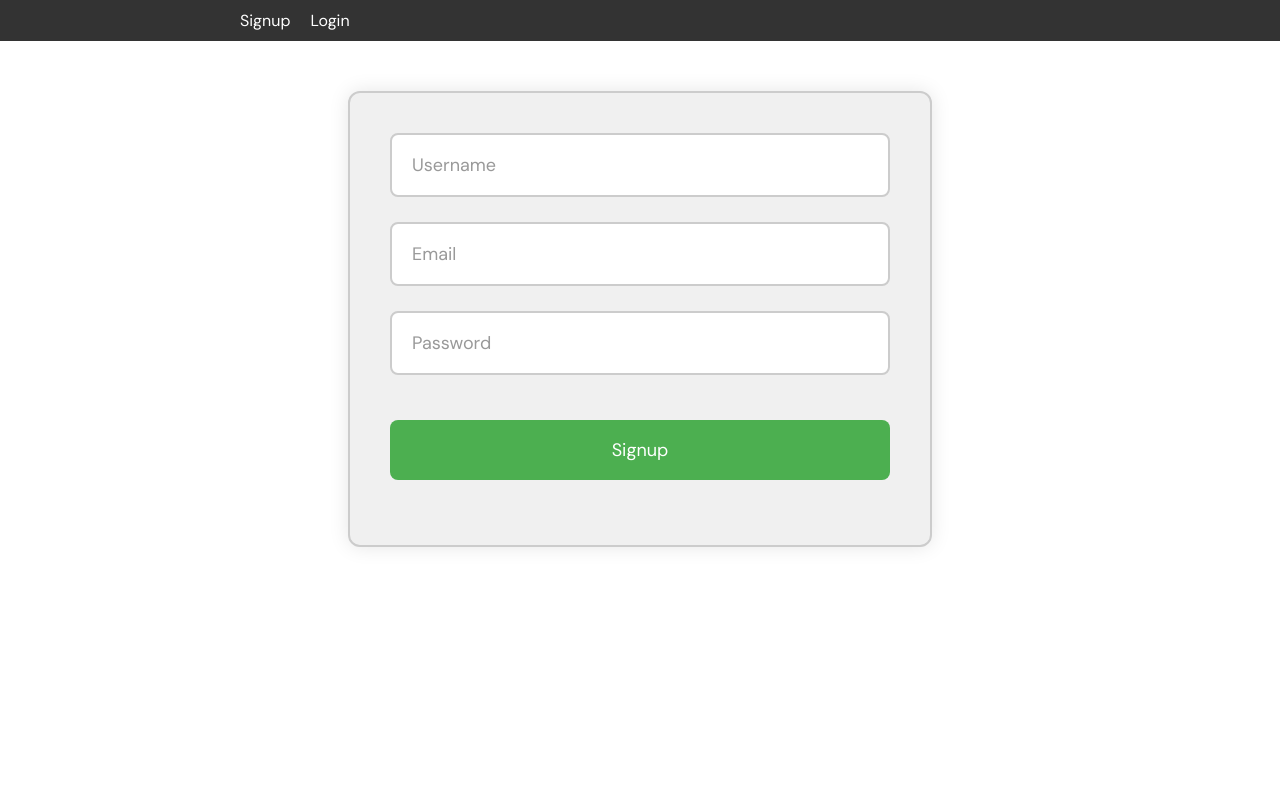
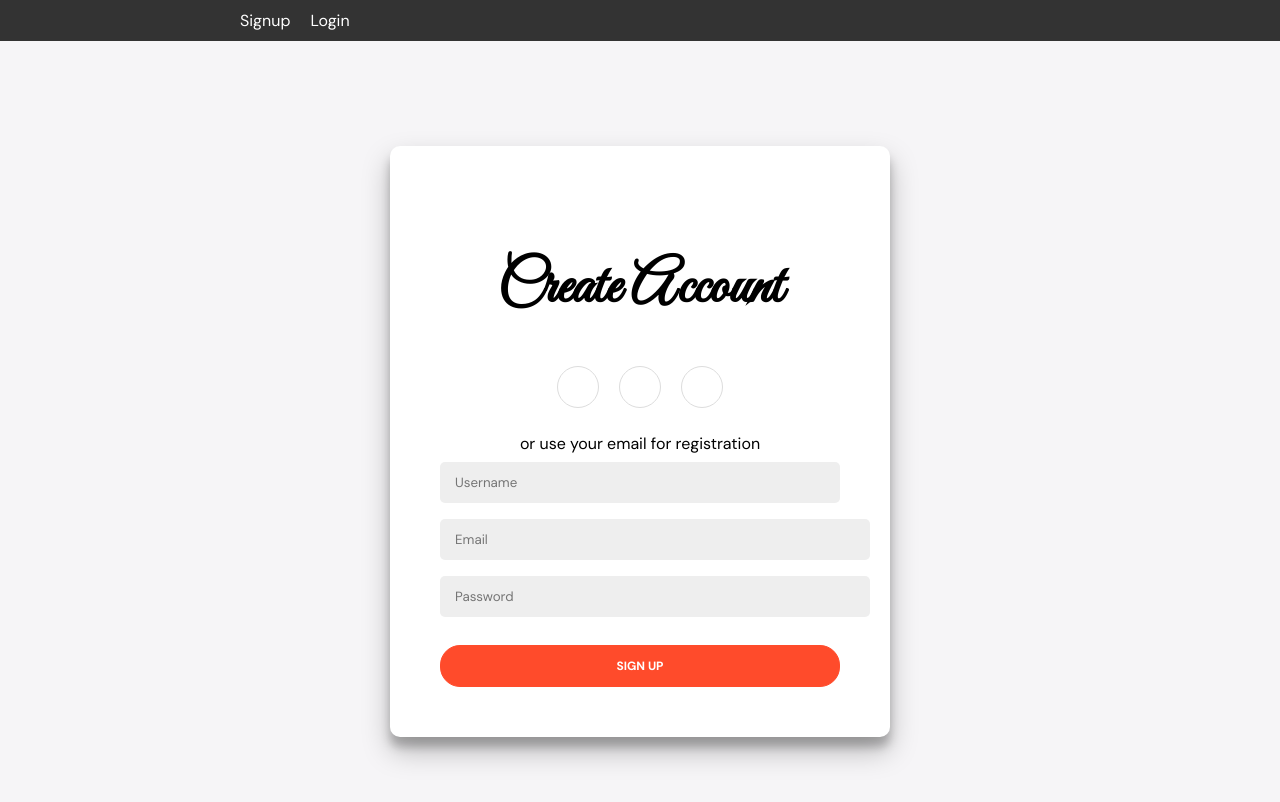
Before and after one commit to winniegithubrit/Glam-Beauty-Store, a React (Create React App) app in the folder Frontend/beauty/: page /signup in a window 1280 px wide. Shown: the top 802 px of the page. Built offline with nearby package versions, Linux system fonts and the light colour scheme.

Commit message:
completed

```diff
--- a/Frontend/beauty/src/Components/Login.css
+++ b/Frontend/beauty/src/Components/Login.css
@@ -1,35 +1,130 @@
-.login-form {
-  max-width: 400px;
-  margin: 50px auto;
-  padding: 30px;
-  border: 2px solid #ccc;
-  border-radius: 8px;
-  background-color: #f9f9f9;
-  box-shadow: 0 0 20px rgba(0, 0, 0, 0.1);
+/* Container for the authentication components */
+.glam-auth-container {
+  display: flex;
+  justify-content: center;
+  align-items: center;
+  height: 100vh;
+  background-color: #f6f5f7;
 }
 
-.login-form input {
+/* Box containing the form */
+.glam-form-box {
+  background: #ffffff;
+  border-radius: 10px;
+  box-shadow: 0 14px 28px rgba(0, 0, 0, 0.25), 0 10px 10px rgba(0, 0, 0, 0.22);
+  padding: 50px;
+  max-width: 400px;
   width: 100%;
-  padding: 15px;
-  margin-bottom: 20px;
-  border: 2px solid #ccc;
-  border-radius: 5px;
-  font-size: 18px;
-  box-sizing: border-box;
+  text-align: center;
 }
 
-.login-form button {
-  width: 100%;
-  padding: 15px;
-  border: none;
-  border-radius: 5px;
-  background-color: #007bff;
-  color: #fff;
-  font-size: 18px;
-  cursor: pointer;
-  transition: background-color 0.3s ease;
+/* Sign-in form */
+.glam-sign-in-box {
+  /* Custom styling for sign-in box */
 }
 
-.login-form button:hover {
-  background-color: #0056b3;
+.glam-login-form {
+  display: flex;
+  flex-direction: column;
 }
+
+.glam-login-form h1 {
+  font-weight: bold;
+  margin-bottom: 20px;
+}
+
+.glam-login-form .glam-social-icons {
+  margin: 20px 0;
+}
+
+.glam-login-form .glam-social-link {
+  border: 1px solid #dddddd;
+  border-radius: 50%;
+  display: inline-block;
+  height: 40px;
+  margin: 0 10px;
+  width: 40px;
+}
+
+.glam-login-form .glam-social-link i {
+  font-size: 20px;
+  line-height: 40px;
+  color: #333333;
+}
+
+.glam-login-form input {
+  background-color: #eee;
+  border: none;
+  padding: 12px 15px;
+  margin: 8px 0;
+  width: 100%;
+}
+
+.glam-login-form button {
+  border-radius: 20px;
+  border: 1px solid #ff4b2b;
+  background-color: #ff4b2b;
+  color: #ffffff;
+  font-size: 12px;
+  font-weight: bold;
+  padding: 12px 45px;
+  text-transform: uppercase;
+  transition: transform 80ms ease-in;
+}
+
+.glam-login-form button:active {
+  transform: scale(0.95);
+}
+
+.glam-login-form button:focus {
+  outline: none;
+}
+
+.glam-overlay-container {
+  position: relative;
+}
+
+.glam-overlay {
+  background: #ff416c;
+  background: -webkit-linear-gradient(to right, #ff4b2b, #ff416c);
+  background: linear-gradient(to right, #ff4b2b, #ff416c);
+  background-repeat: no-repeat;
+  color: #ffffff;
+  position: absolute;
+  top: 0;
+  left: 50%;
+  height: 100%;
+  width: 50%;
+  transform: translateX(-100%);
+  transition: transform 0.6s ease-in-out;
+  border-radius: 10px;
+}
+
+.glam-overlay-panel {
+  position: absolute;
+  display: flex;
+  flex-direction: column;
+  justify-content: center;
+  align-items: center;
+  text-align: center;
+  top: 0;
+  height: 100%;
+  width: 50%;
+  transform: translateX(0);
+  transition: transform 0.6s ease-in-out;
+}
+
+.glam-left-panel {
+  transform: translateX(-20%);
+}
+
+.glam-right-panel {
+  right: 0;
+  transform: translateX(0);
+}
+
+.glam-ghost {
+  background-color: transparent;
+  border-color: #ffffff;
+  color: #ffffff;
+}
--- a/Frontend/beauty/src/Components/Login.js
+++ b/Frontend/beauty/src/Components/Login.js
@@ -16,7 +16,6 @@ const Login = ({ setUser }) => {
     };
 
     try {
-
       setUser(username);
       navigate("/home");
     } catch (error) {
@@ -25,7 +24,22 @@ const Login = ({ setUser }) => {
   };
 
   return (
-    <form className="login-form" onSubmit={handleSubmit}>
+    <div className="glam-auth-container" id="glam-login-container">
+      <div className="glam-form-box glam-sign-in-box">
+        <form className="glam-login-form" onSubmit={handleSubmit}>
+          <h1>Sign in</h1>
+          <div className="glam-social-icons">
+            <a href="#" className="glam-social-link">
+              <i className="fab fa-facebook-f"></i>
+            </a>
+            <a href="#" className="glam-social-link">
+              <i className="fab fa-google-plus-g"></i>
+            </a>
+            <a href="#" className="glam-social-link">
+              <i className="fab fa-linkedin-in"></i>
+            </a>
+          </div>
+          <span>or use your account</span>
           <input
             type="text"
             placeholder="Username"
@@ -38,8 +52,11 @@ const Login = ({ setUser }) => {
             value={password}
             onChange={(e) => setPassword(e.target.value)}
           />
-      <button type="submit">Login</button>
+          <a href="#">Forgot your password?</a>
+          <button type="submit">Sign In</button>
         </form>
+      </div>
+    </div>
   );
 };
 
--- a/Frontend/beauty/src/Components/Signup.css
+++ b/Frontend/beauty/src/Components/Signup.css
@@ -1,59 +1,81 @@
-.signup-form {
-  max-width: 500px;
-  margin: 50px auto;
-  padding: 40px;
-  border: 2px solid #ccc;
-  border-radius: 12px;
-  background-color: #f0f0f0;
-  box-shadow: 0 0 20px rgba(0, 0, 0, 0.1);
-
+/* Container for the authentication components */
+.glam-auth-container {
+  display: flex;
+  justify-content: center;
+  align-items: center;
+  height: 100vh;
+  background-color: #f6f5f7;
 }
 
-.signup-form input,
-.signup-form button {
+/* Box containing the form */
+.glam-form-box {
+  background: #ffffff;
+  border-radius: 10px;
+  box-shadow: 0 14px 28px rgba(0, 0, 0, 0.25), 0 10px 10px rgba(0, 0, 0, 0.22);
+  padding: 50px;
+  max-width: 400px;
   width: 100%;
-  padding: 18px;
-  margin-bottom: 25px;
-  border: 2px solid #ccc;
-  border-radius: 8px;
-  font-size: 18px;
-  box-sizing: border-box;
-
+  text-align: center;
 }
 
-.signup-form button {
-  background-color: #4caf50;
-  color: white;
-  border: none;
-  cursor: pointer;
-  transition: background-color 0.3s ease;
+/* Sign-up form */
+.glam-sign-up-box {
+  /* Custom styling for sign-up box */
 }
 
-.signup-form button:hover {
-  background-color: #45a049;
+.glam-signup-form {
+  display: flex;
+  flex-direction: column;
 }
 
-.signup-form input[type="text"],
-.signup-form input[type="email"],
-.signup-form input[type="password"] {
-  padding-left: 20px;
-
+.glam-signup-form h1 {
+  font-weight: bold;
+  margin-bottom: 20px;
 }
 
-.signup-form input[type="text"]::placeholder,
-.signup-form input[type="email"]::placeholder,
-.signup-form input[type="password"]::placeholder {
-  color: #999;
+.glam-signup-form .glam-social-icons {
+  margin: 20px 0;
 }
 
-.signup-form input:focus,
-.signup-form button:focus {
+.glam-signup-form .glam-social-link {
+  border: 1px solid #dddddd;
+  border-radius: 50%;
+  display: inline-block;
+  height: 40px;
+  margin: 0 10px;
+  width: 40px;
+}
+
+.glam-signup-form .glam-social-link i {
+  font-size: 20px;
+  line-height: 40px;
+  color: #333333;
+}
+
+.glam-signup-form input {
+  background-color: #eee;
+  border: none;
+  padding: 12px 15px;
+  margin: 8px 0;
+  width: 100%;
+}
+
+.glam-signup-form button {
+  border-radius: 20px;
+  border: 1px solid #ff4b2b;
+  background-color: #ff4b2b;
+  color: #ffffff;
+  font-size: 12px;
+  font-weight: bold;
+  padding: 12px 45px;
+  text-transform: uppercase;
+  transition: transform 80ms ease-in;
+}
+
+.glam-signup-form button:active {
+  transform: scale(0.95);
+}
+
+.glam-signup-form button:focus {
   outline: none;
 }
-
-@media screen and (max-width: 600px) {
-  .signup-form {
-    width: 90%;
-    max-width: none;
-  }
-}
--- a/Frontend/beauty/src/Components/Signup.js
+++ b/Frontend/beauty/src/Components/Signup.js
@@ -18,8 +18,6 @@ const Signup = () => {
     };
 
     try {
-
-
       navigate("/login");
     } catch (error) {
       console.error("Signup failed:", error);
@@ -27,7 +25,22 @@ const Signup = () => {
   };
 
   return (
-    <form className="signup-form" onSubmit={handleSubmit}>
+    <div className="glam-auth-container" id="glam-signup-container">
+      <div className="glam-form-box glam-sign-up-box">
+        <form className="glam-signup-form" onSubmit={handleSubmit}>
+          <h1>Create Account</h1>
+          <div className="glam-social-icons">
+            <a href="#" className="glam-social-link">
+              <i className="fab fa-facebook-f"></i>
+            </a>
+            <a href="#" className="glam-social-link">
+              <i className="fab fa-google-plus-g"></i>
+            </a>
+            <a href="#" className="glam-social-link">
+              <i className="fab fa-linkedin-in"></i>
+            </a>
+          </div>
+          <span>or use your email for registration</span>
           <input
             type="text"
             placeholder="Username"
@@ -46,8 +59,10 @@ const Signup = () => {
             value={password}
             onChange={(e) => setPassword(e.target.value)}
           />
-      <button type="submit">Signup</button>
+          <button type="submit">Sign Up</button>
         </form>
+      </div>
+    </div>
   );
 };
 
```
Also changed, not shown: 1 other file (tests, documents, lock files or other folders). Lines whose indentation alone changed are shown as unchanged.
